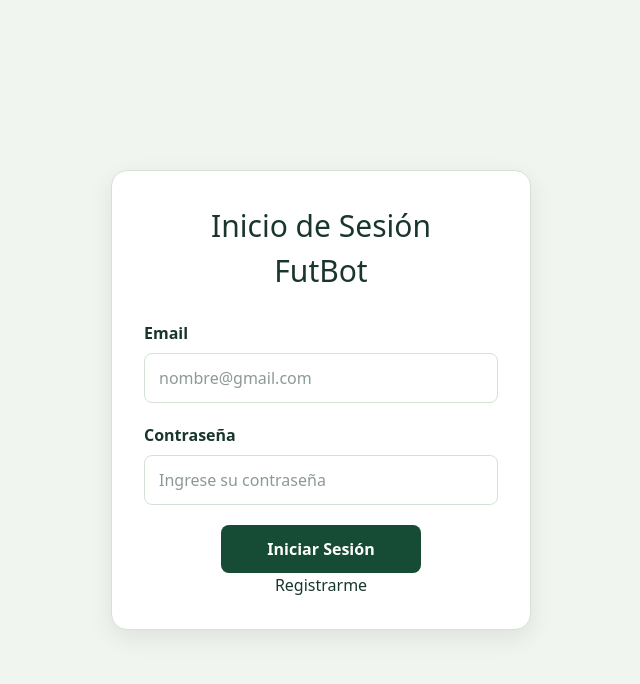
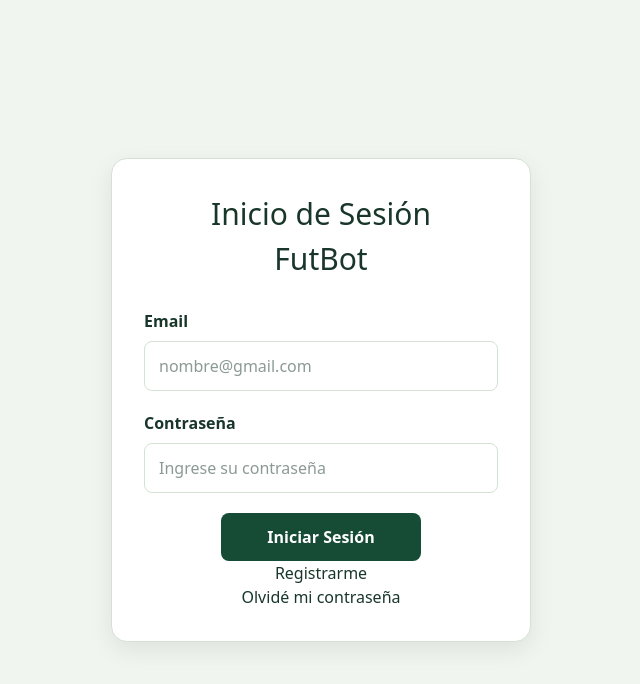
Before and after one commit to grupo-i-s-s/FutBot-I.S.S, a React (Vite) app in the folder frontend/: page /login in a window 1280 px wide. Shown: the top 684 px of the page, without its empty margins (319-959 px from the left). Built offline with nearby package versions, Linux system fonts and the light colour scheme.

Commit message:
Agrego acceso a recuperación de contraseña desde el login

```diff
--- a/frontend/src/features/login/LoginPage.jsx
+++ b/frontend/src/features/login/LoginPage.jsx
@@ -64,6 +64,7 @@ export default function LoginPage() {
                     </button>
                     {error && <p role="alert">{error}</p>}
                     <Link to="/registro" className="Registro">Registrarme</Link>
+                    <Link to="/recuperar-contrasena" className="Registro">Olvidé mi contraseña</Link>
                 </form>
             </section>
 
```
